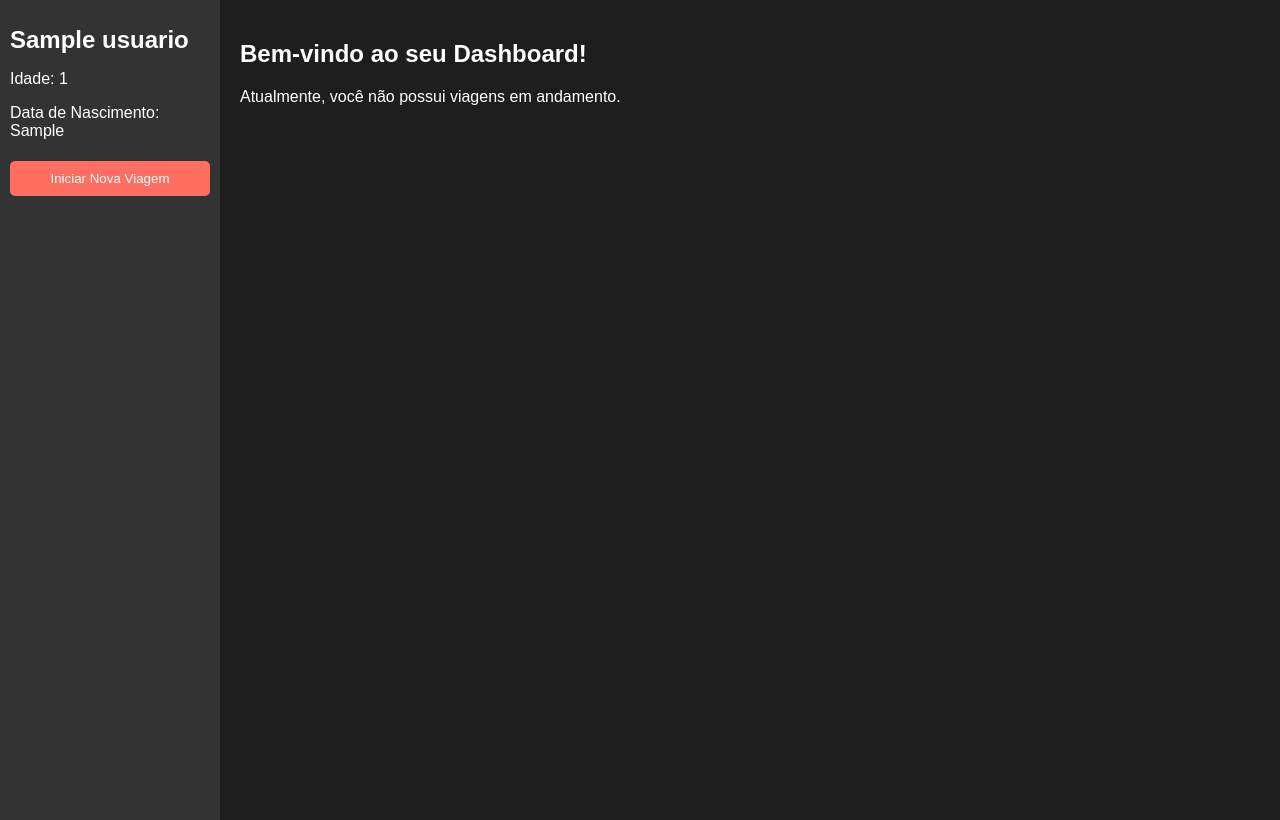
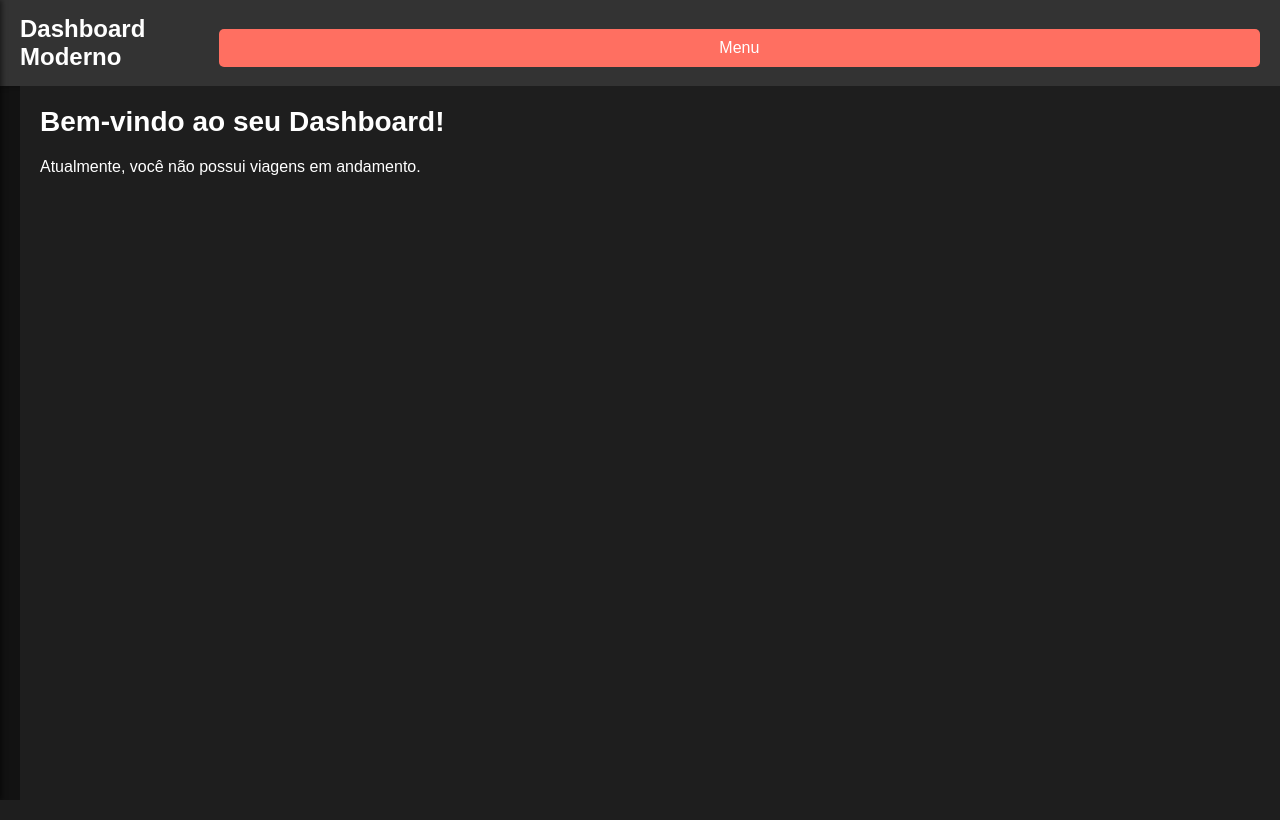
Before and after one commit to DuJao22/Gerenciamento-viajem-, a Flask app: page /dashboard in a window 1280 px wide. Run offline with Flask 3, Linux system fonts and the light colour scheme; a user stored in the database is signed in; tables that the repository leaves empty hold one stand-in row (values such as "Sample post").

Commit message:
Update dashboard.html

```diff
--- a/templates/dashboard.html
+++ b/templates/dashboard.html
@@ -1,90 +1,219 @@
 <!DOCTYPE html>
-<html>
+<html lang="en">
 <head>
-    <title>Dashboard</title>
+    <meta charset="UTF-8">
+    <meta name="viewport" content="width=device-width, initial-scale=1.0">
+    <title>Dashboard Moderno</title>
     <style>
+        /* Reset geral */
+        * {
+            margin: 0;
+            padding: 0;
+            box-sizing: border-box;
+        }
+
         body {
-            font-family: Arial, sans-serif;
+            font-family: 'Arial', sans-serif;
+            color: #fff;
+            background-color: #121212;
             display: flex;
+            min-height: 100vh;
             flex-direction: column;
-            min-height: 100vh;
-            margin: 0;
-            background-color: #121212;
-            color: #fff;
         }
+
+        /* Cabeçalho */
+        .header {
+            background-color: #333;
+            color: white;
+            display: flex;
+            align-items: center;
+            justify-content: space-between;
+            padding: 15px 20px;
+            box-shadow: 0 2px 5px rgba(0, 0, 0, 0.2);
+        }
+
+        .header h1 {
+            font-size: 24px;
+        }
+
+        .menu-btn {
+            background-color: #ff6f61;
+            border: none;
+            color: white;
+            padding: 10px 15px;
+            font-size: 16px;
+            border-radius: 5px;
+            cursor: pointer;
+            transition: background-color 0.3s ease;
+        }
+
+        .menu-btn:hover {
+            background-color: #e65b55;
+        }
+
+        /* Sidebar */
         .sidebar {
+            position: fixed;
+            top: 0;
+            left: -300px;
+            width: 300px;
+            height: 100vh;
+            background-color: #333;
+            color: white;
+            padding: 20px;
+            transition: left 0.3s ease;
+            box-shadow: 2px 0 5px rgba(0, 0, 0, 0.5);
+        }
+
+        .sidebar.active {
+            left: 0;
+        }
+
+        .sidebar h2 {
+            font-size: 22px;
+            margin-bottom: 10px;
+        }
+
+        .sidebar p {
+            margin: 10px 0;
+            line-height: 1.6;
+        }
+
+        .sidebar button {
+            background-color: #ff6f61;
+            color: white;
+            border: none;
+            padding: 10px 15px;
             width: 100%;
-            max-width: 200px;
-            padding: 10px;
-            background-color: #333;
-            color: #fff;
+            border-radius: 5px;
+            cursor: pointer;
+            font-size: 16px;
+            margin-top: 10px;
+            transition: background-color 0.3s ease;
         }
+
+        .sidebar button:hover {
+            background-color: #e65b55;
+        }
+
+        /* Conteúdo principal */
         .content {
             flex: 1;
+            margin-left: 20px;
             padding: 20px;
             background-color: #1e1e1e;
+            color: #fff;
+            transition: margin-left 0.3s ease;
         }
-        h1 {
-            font-size: 24px;
+
+        .content h2 {
+            font-size: 28px;
+            margin-bottom: 15px;
         }
-        button {
-            padding: 10px;
-            margin: 5px 0;
-            background: #ff6f61;
-            border: none;
-            color: #fff;
-            cursor: pointer;
-            border-radius: 5px;
-            width: 100%;
+
+        .content p {
+            font-size: 16px;
+            line-height: 1.8;
+            margin-bottom: 10px;
         }
+
         table {
             width: 100%;
             border-collapse: collapse;
-            margin-bottom: 20px;
+            margin: 20px 0;
+            box-shadow: 0 2px 10px rgba(0, 0, 0, 0.1);
         }
-        table, th, td {
-            border: 1px solid #555;
-        }
+
         th, td {
             padding: 10px;
             text-align: left;
+            border-bottom: 1px solid #555;
         }
+
         th {
+            background-color: #333;
+            color: white;
+        }
+
+        input, button {
+            padding: 10px;
+            border: 1px solid #555;
+            border-radius: 5px;
+            margin-top: 10px;
+            width: calc(100% - 22px);
             background: #333;
+            color: white;
         }
-        form {
-            margin-top: 20px;
+
+        button {
+            background-color: #ff6f61;
+            color: white;
+            cursor: pointer;
         }
-        input {
-            padding: 10px;
-            margin: 5px 0;
-            border: none;
-            border-radius: 5px;
-            width: calc(100% - 22px); /* Adjust for padding and border */
-            background: #333;
-            color: #fff;
+
+        button:hover {
+            background-color: #e65b55;
         }
-        @media (min-width: 600px) {
-            body {
-                flex-direction: row;
+
+        /* Responsividade */
+        @media (max-width: 768px) {
+            .header h1 {
+                font-size: 20px;
             }
+
+            .menu-btn {
+                padding: 8px 12px;
+                font-size: 14px;
+            }
+
             .sidebar {
-                height: 100vh;
-                position: sticky;
-                top: 0;
+                width: 250px;
+            }
+
+            .content {
+                padding: 15px;
+            }
+
+            table, th, td {
+                font-size: 14px;
             }
         }
     </style>
+    <script>
+        // Controle do sidebar
+        function toggleSidebar() {
+            const sidebar = document.querySelector('.sidebar');
+            sidebar.classList.toggle('active');
+        }
+
+        // Função para atualizar a página após o download
+        function refreshAfterDownload() {
+            setTimeout(() => {
+                location.reload();
+            }, 1000); // Atualiza após 2 segundos
+        }
+
+    </script>
 </head>
 <body>
+    <!-- Cabeçalho -->
+    <div class="header">
+        <h1>Dashboard Moderno</h1>
+        <button class="menu-btn" onclick="toggleSidebar()">Menu</button>
+    </div>
+
+    <!-- Sidebar -->
     <div class="sidebar">
-        <h1>{{ user[1] }}</h1>
+        <h2>Informações do Usuário</h2>
+        <p>Nome: {{ user[1] }}</p>
         <p>Idade: {{ user[2] }}</p>
         <p>Data de Nascimento: {{ user[3] }}</p>
         {% if not viagem %}
         <button onclick="window.location.href='/inicio_viagem'">Iniciar Nova Viagem</button>
         {% endif %}
     </div>
+
+    <!-- Conteúdo Principal -->
     <div class="content">
         {% if viagem %}
         <h2>Detalhes da Viagem - Nota: {{ viagem[2] }}</h2>
@@ -109,13 +238,14 @@
             <button type="submit" name="registrar">Registrar Gasto</button>
         </form>
         <form method="POST" action="/finalizar_viagem/{{ viagem[0] }}">
-            <button type="submit" name="finalizar">Finalizar Viagem</button>
+            <button type="submit" name="finalizar" onclick="refreshAfterDownload()">Finalizar Viagem</button>
         </form>
-        <a href="{{ url_for('download_report', viagem_id=viagem[0]) }}" style="display: {% if viagem[5] %}block{% else %}none{% endif %};">Download Relatório</a>
+        <a href="{{ url_for('download_report', viagem_id=viagem[0]) }}" id="downloadLink" style="display: {% if viagem[5] %}block{% else %}none{% endif %};">Download Relatório</a>
+
         {% else %}
         <h2>Bem-vindo ao seu Dashboard!</h2>
         <p>Atualmente, você não possui viagens em andamento.</p>
         {% endif %}
     </div>
 </body>
-                             </html>
+    </html>
```
